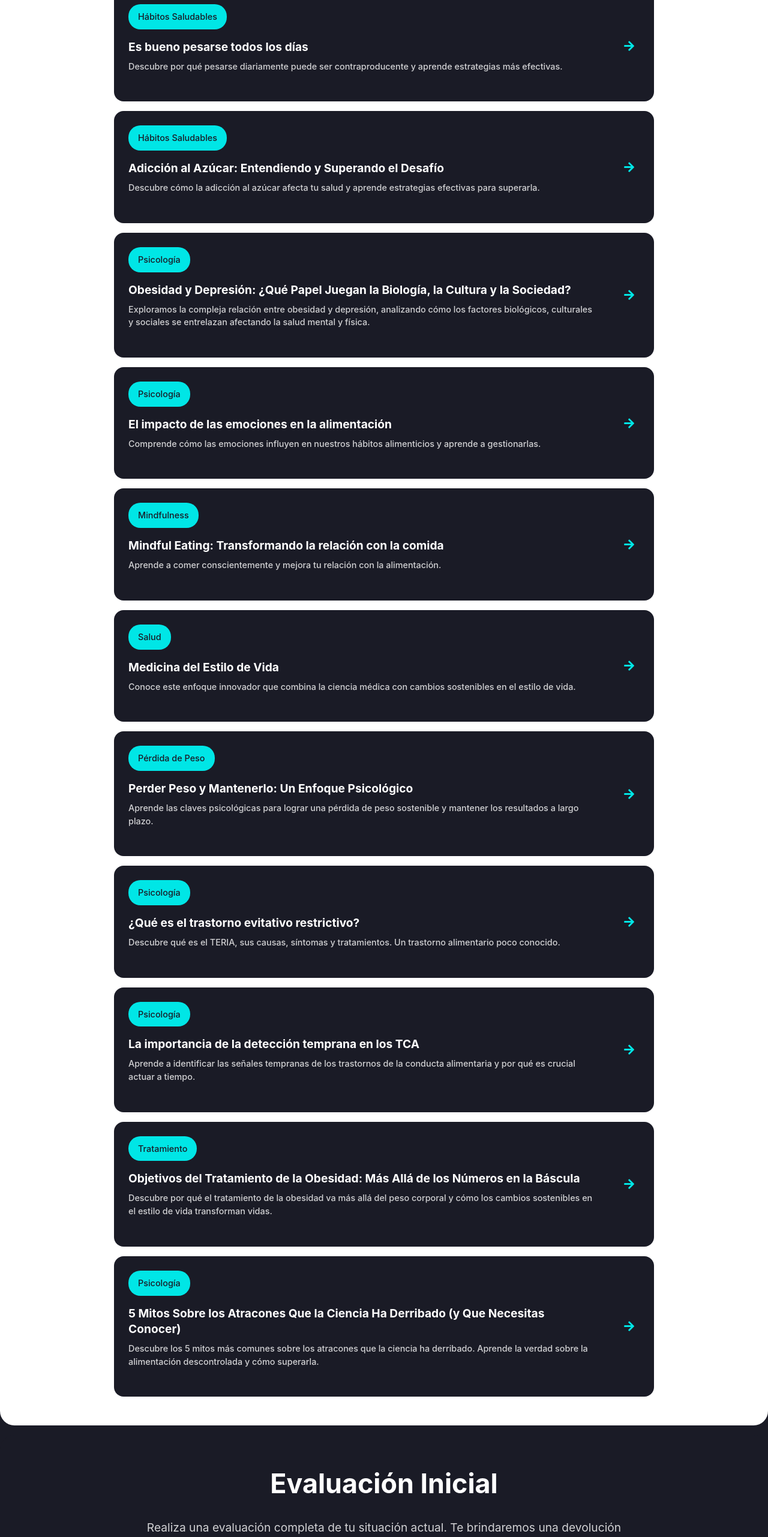
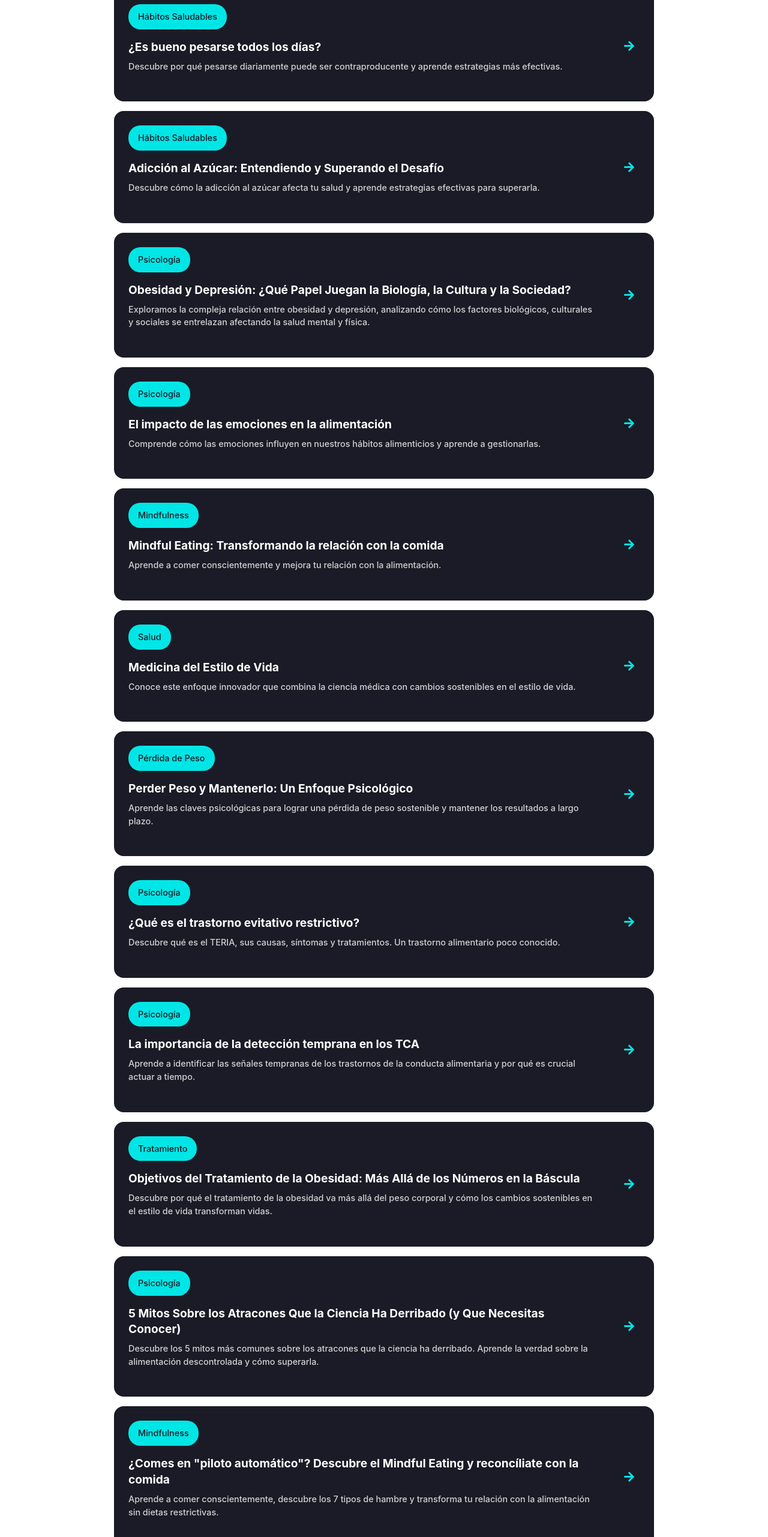
Before and after one commit to pabloenzenhofer/psicologiadelaobesidad, a React (Vite) app: page / in a window 1280 px wide. Shown: the part 2302-4864 px from the top of the page at 60% size. Built offline with nearby package versions, Linux system fonts and the light colour scheme; a web font is replaced by a local one.

Commit message:
Agregar nuevo artículo sobre Mindful Eating y corregir título de artículo sobre pesarse

```diff
--- a/src/sections/Articles.tsx
+++ b/src/sections/Articles.tsx
@@ -6,7 +6,7 @@ const Articles = () => {
 
   const articles = [
     {
-      title: "Es bueno pesarse todos los días",
+      title: "¿Es bueno pesarse todos los días?",
       description: "Descubre por qué pesarse diariamente puede ser contraproducente y aprende estrategias más efectivas.",
       category: "Hábitos Saludables",
       url: "./articulos/es-bueno-pesarse-todos-los-dias.html"
@@ -75,6 +75,13 @@ const Articles = () => {
       category: "Psicología",
       url: "./articulos/5-mitos-atracones-ciencia-derribado.html",
       date: "2024-12-19"
+    },
+    {
+      title: "¿Comes en \"piloto automático\"? Descubre el Mindful Eating y reconcíliate con la comida",
+      description: "Aprende a comer conscientemente, descubre los 7 tipos de hambre y transforma tu relación con la alimentación sin dietas restrictivas.",
+      category: "Mindfulness",
+      url: "./articulos/mindful-eating-piloto-automatico.html",
+      date: "2024-12-20"
     }
   ]
 
```
